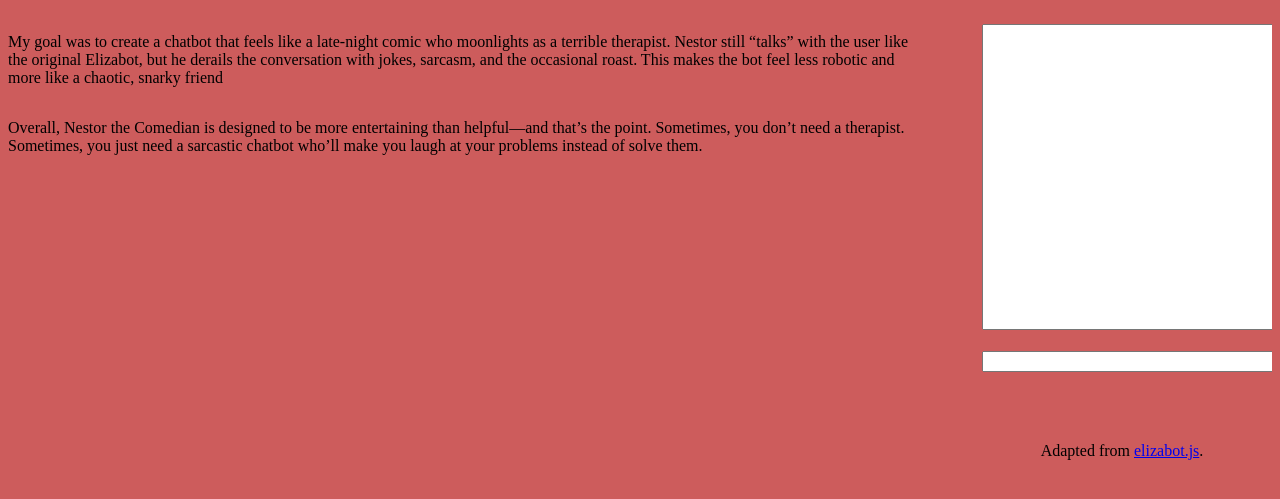
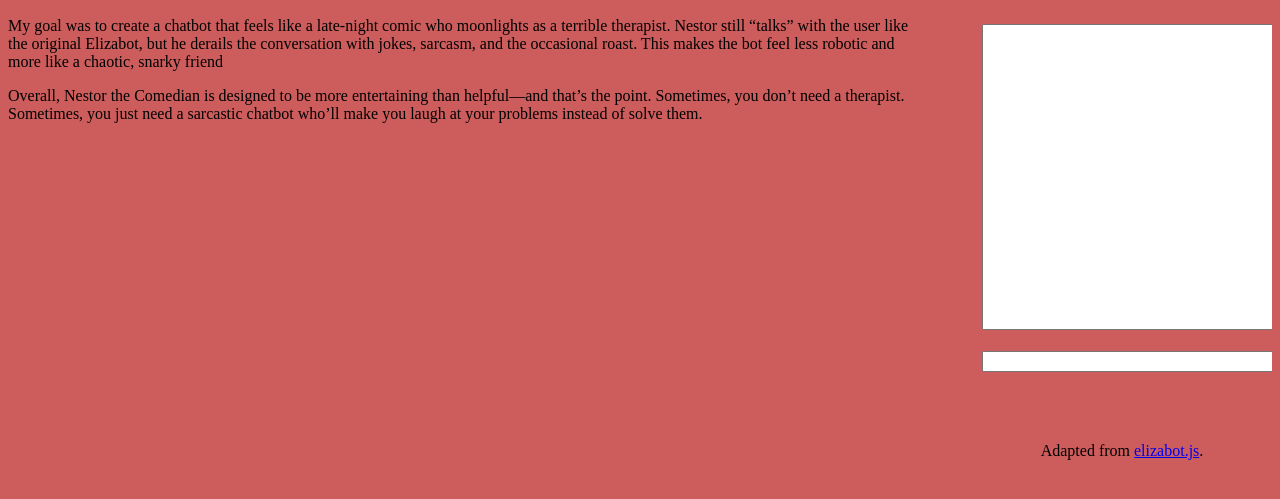
Before and after one commit to NolanKNguyen/NolanKNguyen.github.io, a plain HTML site: page ai.html in a window 1280 px wide. Shown: the part 197-696 px from the top of the page. Drawn offline with Linux system fonts and the light colour scheme.

Commit message:
Update styling.css

```diff
--- a/CSS/styling.css
+++ b/CSS/styling.css
@@ -99,7 +99,7 @@ img {
   padding: 0px;
 
 }
-section { display: flex;
+section.game { display: flex;
 flex-flow: column;
 height: 100%
 
```
